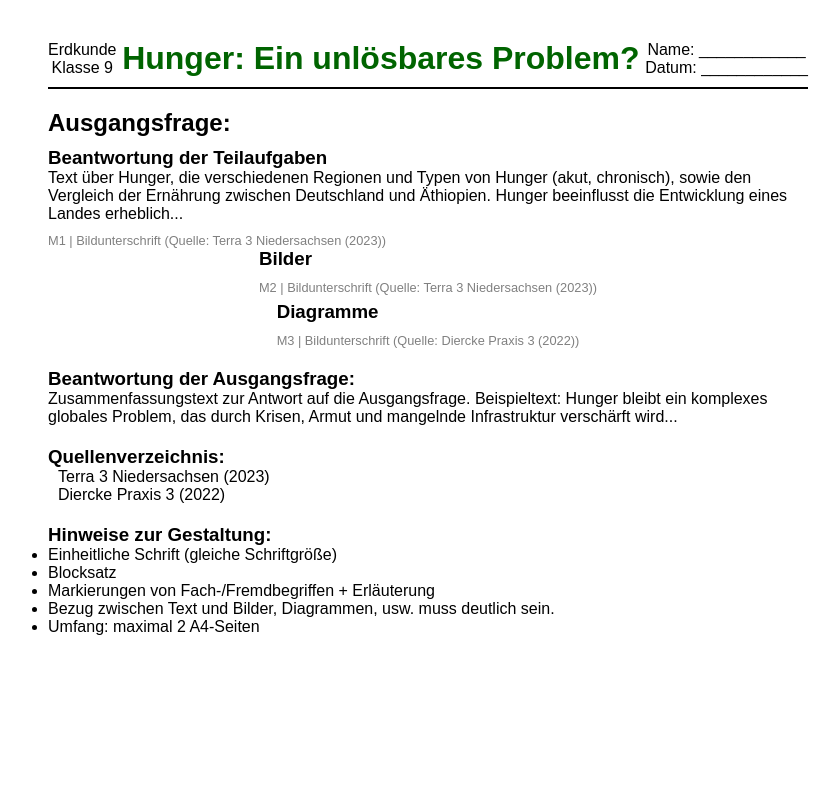
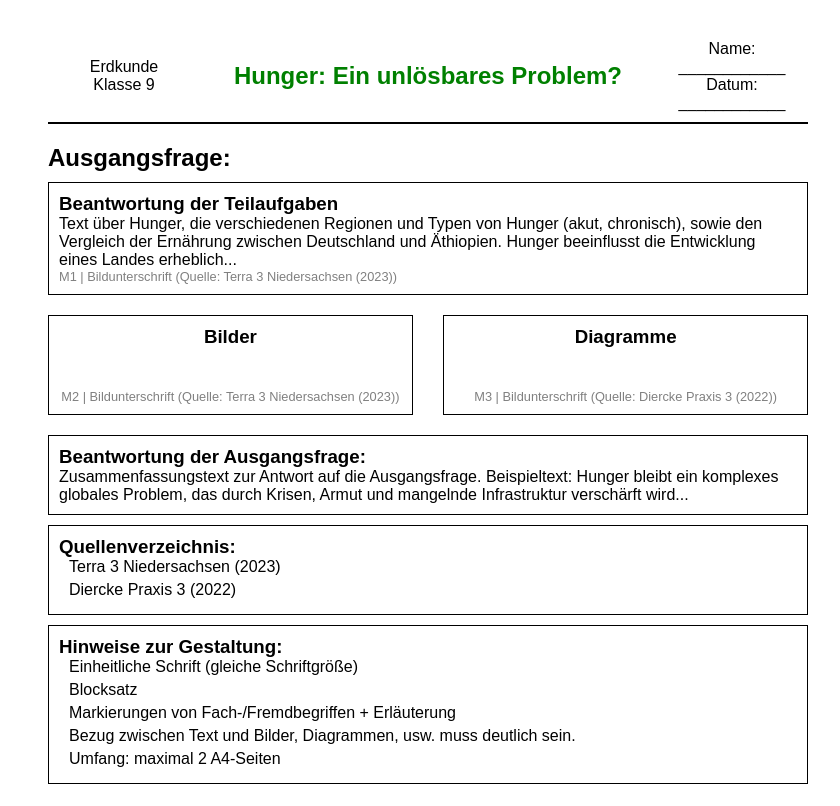
Before and after one commit to Moaziz-08/Hunger-Handout, a plain HTML site: page index.html in a window 1280 px wide. Shown: the whole page, without its empty margins (212-1052 px from the left). Drawn offline with Linux system fonts and the light colour scheme.

Commit message:
Update styles.css

```diff
--- a/styles.css
+++ b/styles.css
@@ -6,7 +6,7 @@
 }
 
 body {
-    max-width: 800px;
+    width: 800px;
     margin: 20px auto;
     padding: 20px;
 }
@@ -20,51 +20,59 @@ header {
     margin-bottom: 20px;
 }
 
-header div {
-    display: flex;
-    flex-direction: column;
-    align-items: center;
+.header-left, .header-right {
+    width: 20%;
+    text-align: center;
 }
 
-h1 {
-    color: darkgreen;
+.header-center {
+    text-align: center;
+    width: 60%;
 }
 
-h2 {
-    margin: 20px 0 10px;
+header h1 {
+    color: green;
+    font-size: 1.5em;
 }
 
-section {
-    margin-bottom: 20px;
+.intro h2 {
+    margin-top: 20px;
+    margin-bottom: 10px;
 }
 
-.question-answer, .images .image-box {
+.text-box, .image-box .image, .image-box .diagram, .main-answer, .references, .guidelines {
     border: 1px solid black;
     padding: 10px;
     margin: 10px 0;
 }
 
-.images {
+.image-box {
     display: flex;
-    gap: 10px;
+    justify-content: space-between;
+    margin-top: 10px;
 }
 
-.image-box {
-    flex: 1;
+.image, .diagram {
+    width: 48%;
+    height: 100px;
     display: flex;
     flex-direction: column;
+    justify-content: space-between;
     align-items: center;
-    justify-content: space-between;
-    height: 100px;
+    text-align: center;
 }
 
-.references ul {
+.image-box footer, .text-box footer {
+    font-size: 0.8em;
+    color: gray;
+    text-align: left;
+}
+
+.references ul, .guidelines ul {
     list-style-type: none;
     padding-left: 10px;
 }
 
-footer {
-    font-size: 0.8em;
-    margin-top: 10px;
-    color: gray;
+.references ul li, .guidelines ul li {
+    margin-bottom: 5px;
 }
```
